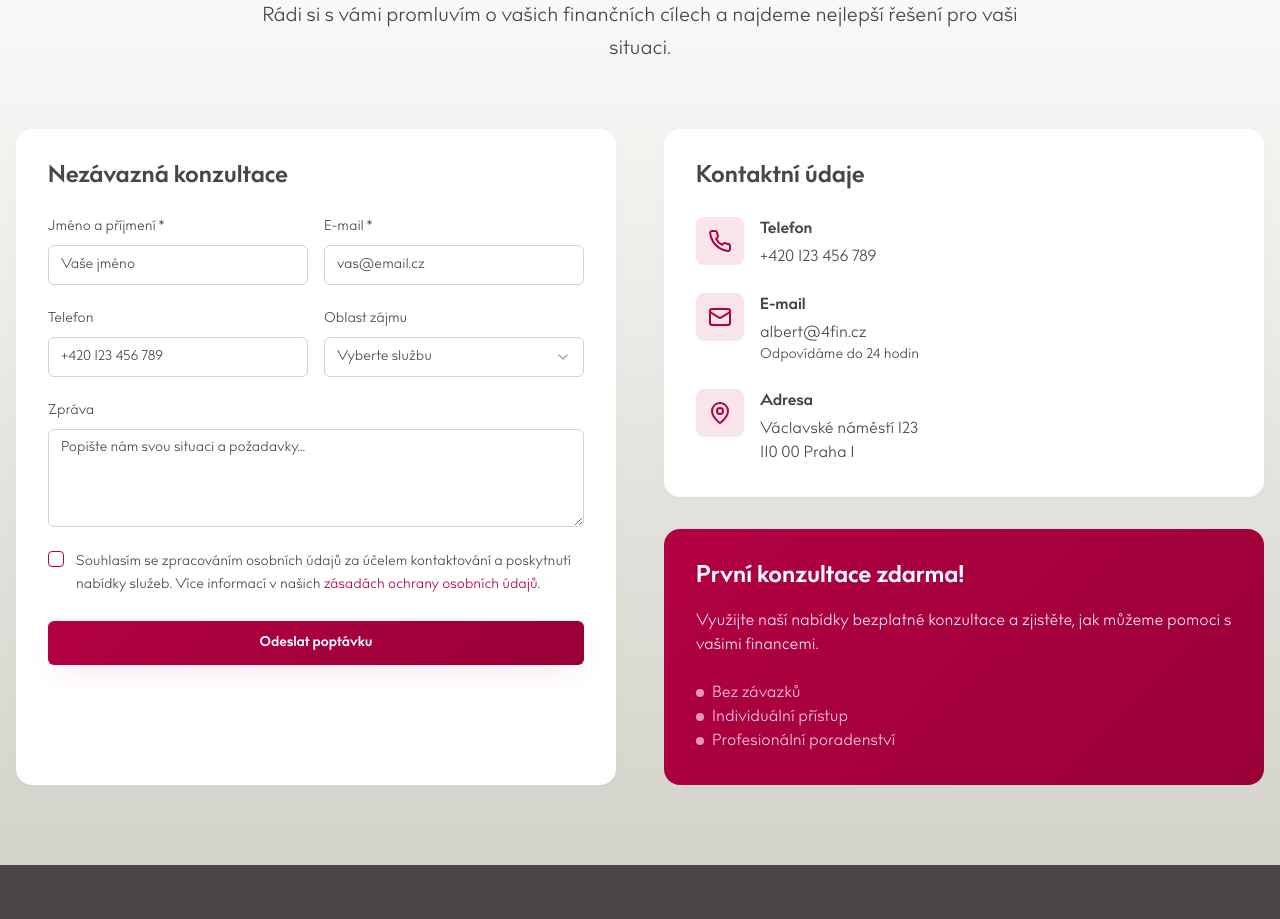
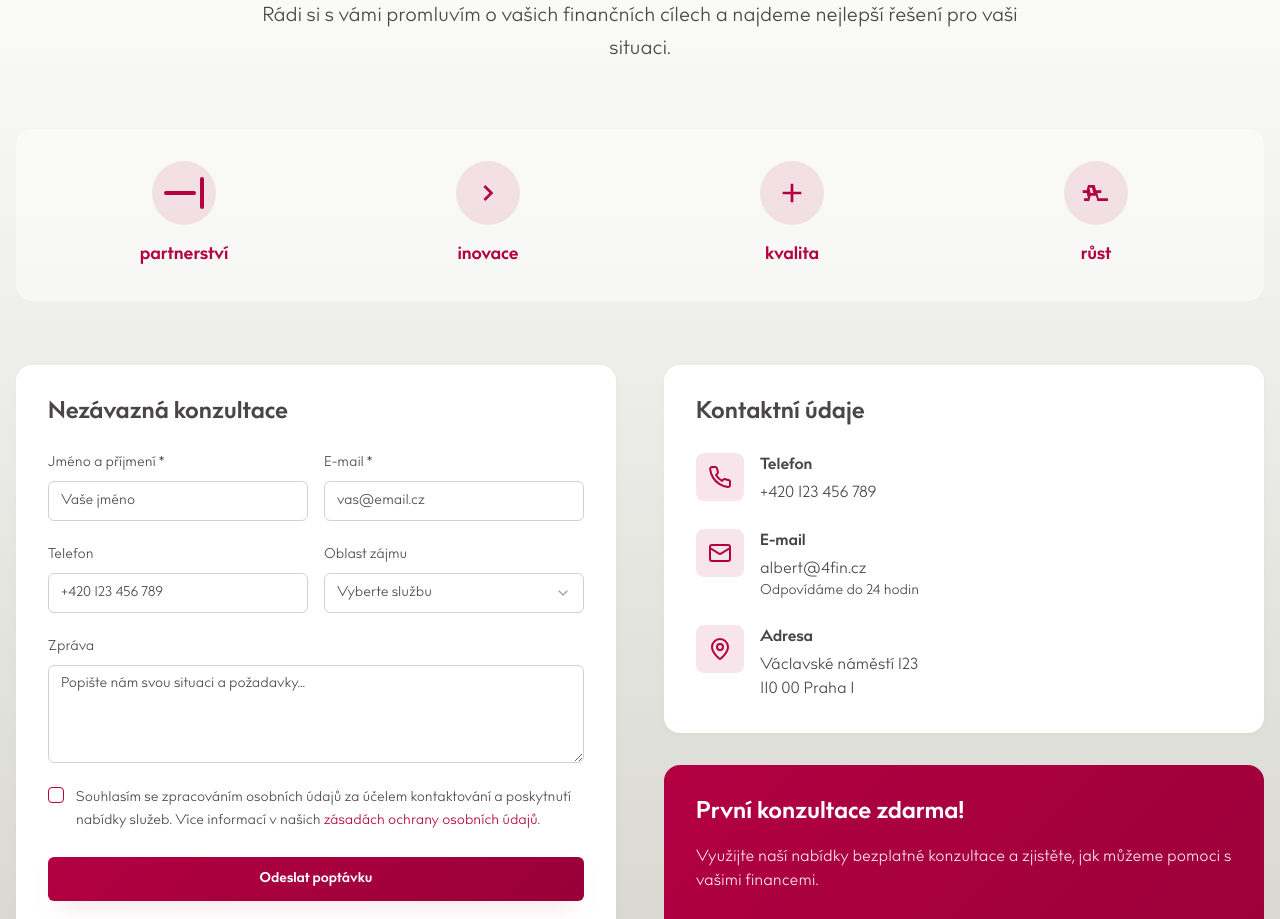
Before and after one commit to Maximus9393/finance-s-albertem, a React (Vite) app: page / in a window 1280 px wide. Shown: the part 4900-5819 px from the top of the page. Built offline with nearby package versions, Linux system fonts and the light colour scheme.

Commit message:
Integrate values section
Integrate the "values" section above the contact form, mirroring the provided example.

```diff
--- a/src/components/Contact.tsx
+++ b/src/components/Contact.tsx
@@ -95,6 +95,54 @@ const Contact = () => {
           <p className="text-xl text-muted-foreground max-w-3xl mx-auto leading-relaxed">
             Rádi si s vámi promluvím o vašich finančních cílech a najdeme nejlepší řešení pro vaši situaci.
           </p>
+        </div>
+
+        {/* Values Section */}
+        <div className="mb-16 bg-background/50 rounded-2xl p-8 animate-scale-in">
+          <div className="grid grid-cols-2 lg:grid-cols-4 gap-8 text-center">
+            <div className="space-y-4">
+              <div className="flex justify-center">
+                <div className="w-16 h-16 bg-primary/10 rounded-full flex items-center justify-center">
+                  <div className="w-8 h-1 bg-primary rounded-full"></div>
+                  <div className="w-1 h-8 bg-primary rounded-full ml-1"></div>
+                </div>
+              </div>
+              <h3 className="text-lg font-bold text-primary">partnerství</h3>
+            </div>
+
+            <div className="space-y-4">
+              <div className="flex justify-center">
+                <div className="w-16 h-16 bg-primary/10 rounded-full flex items-center justify-center">
+                  <svg className="w-8 h-8 text-primary" fill="currentColor" viewBox="0 0 24 24">
+                    <path d="M8.59 16.59L13.17 12 8.59 7.41 10 6l6 6-6 6-1.41-1.41z"/>
+                  </svg>
+                </div>
+              </div>
+              <h3 className="text-lg font-bold text-primary">inovace</h3>
+            </div>
+
+            <div className="space-y-4">
+              <div className="flex justify-center">
+                <div className="w-16 h-16 bg-primary/10 rounded-full flex items-center justify-center">
+                  <svg className="w-8 h-8 text-primary" fill="currentColor" viewBox="0 0 24 24">
+                    <path d="M19 13h-6v6h-2v-6H5v-2h6V5h2v6h6v2z"/>
+                  </svg>
+                </div>
+              </div>
+              <h3 className="text-lg font-bold text-primary">kvalita</h3>
+            </div>
+
+            <div className="space-y-4">
+              <div className="flex justify-center">
+                <div className="w-16 h-16 bg-primary/10 rounded-full flex items-center justify-center">
+                  <svg className="w-8 h-8 text-primary" fill="currentColor" viewBox="0 0 24 24">
+                    <path d="M3 18h4l1-4h4l1 4h8v-2h-7l-1-4h3v-2h-4l-1-4H6l-1 4H2v2h3l1 4h-3v2z M7 8h2l1 4H8l-1-4z"/>
+                  </svg>
+                </div>
+              </div>
+              <h3 className="text-lg font-bold text-primary">růst</h3>
+            </div>
+          </div>
         </div>
 
         <div className="grid lg:grid-cols-2 gap-12">
```
